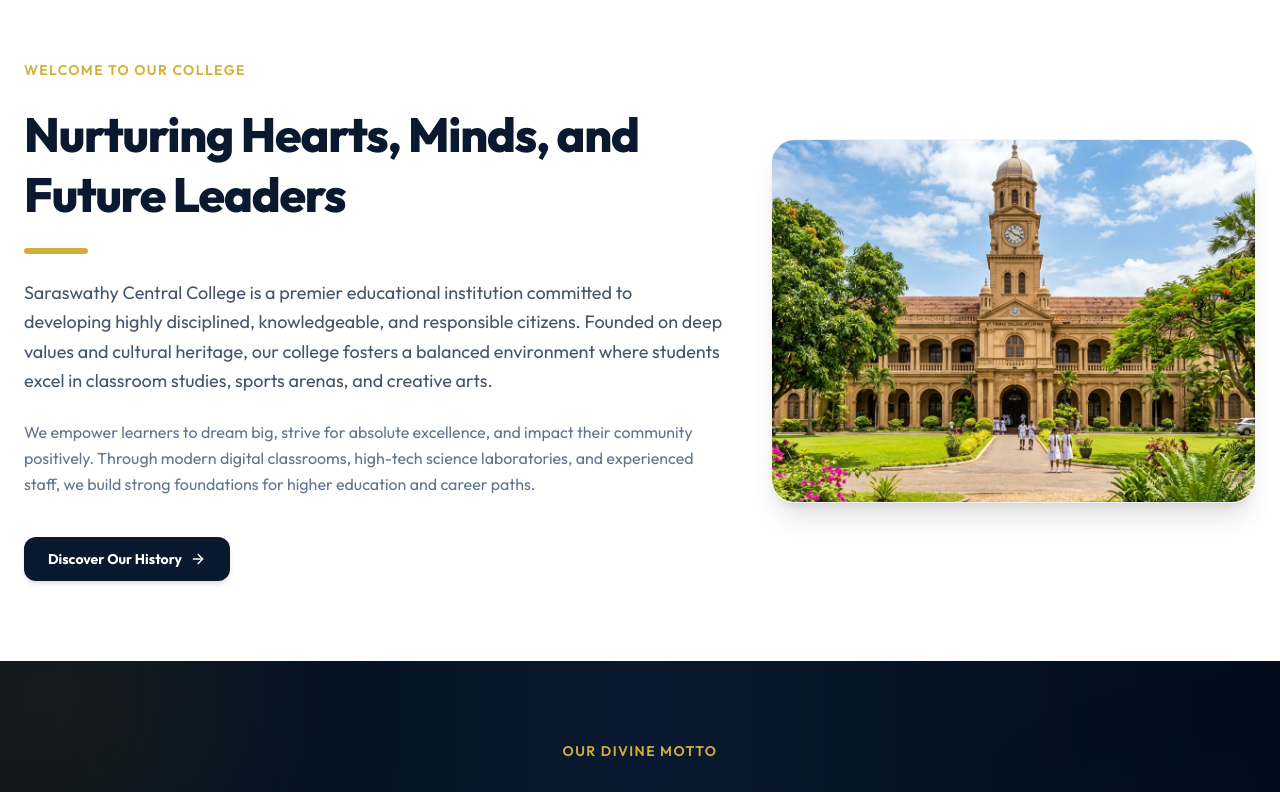
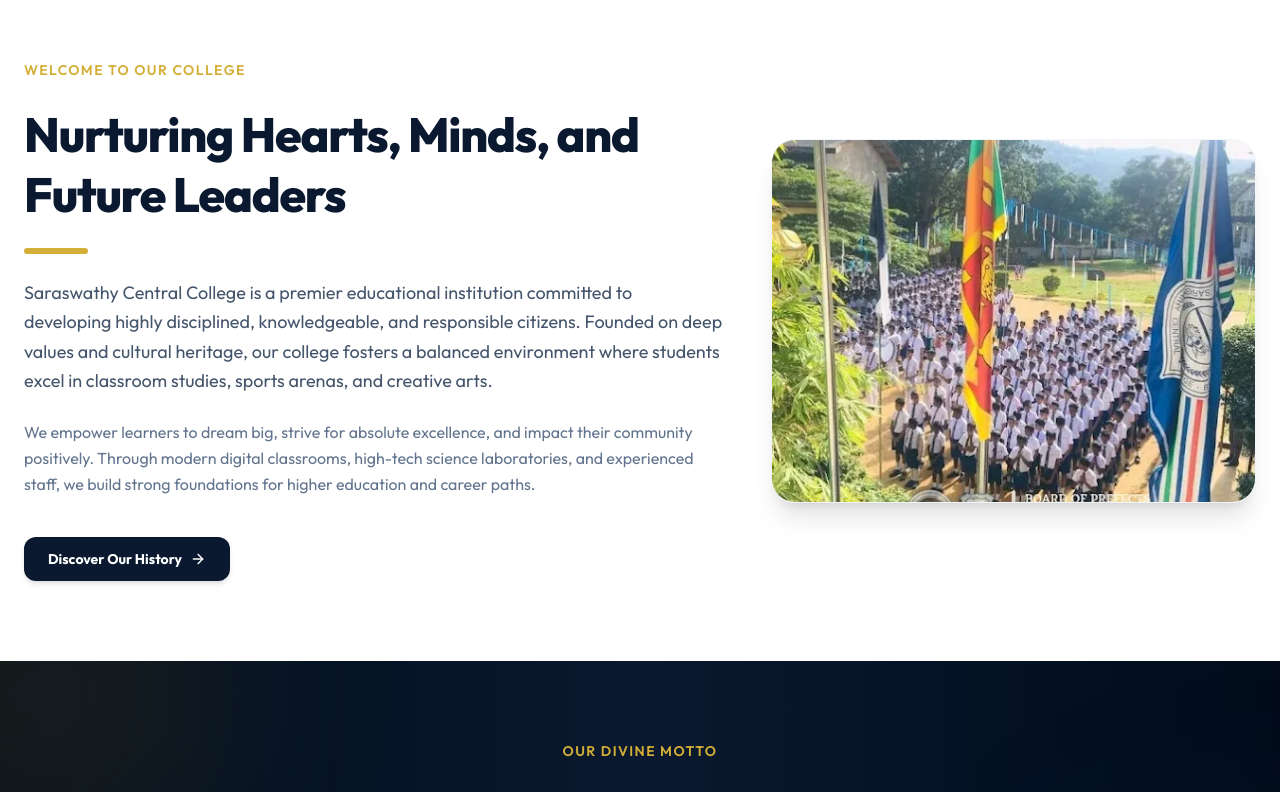
Before and after one commit to Madhushan200/saraswathycentralcollege, a React (Vite) app: page / in a window 1280 px wide. Shown: the part 820-1612 px from the top of the page. Built offline with nearby package versions, Linux system fonts and the light colour scheme; no server answers; the database is empty.

Commit message:
refactor: replace school-building.jpg with school-building.webp and update all code references

```diff
--- a/src/components/GalleryGrid.jsx
+++ b/src/components/GalleryGrid.jsx
@@ -51,7 +51,7 @@ const GalleryGrid = ({ limit = null }) => {
       id: 1,
       title: "Majestic Main Administration Block",
       category: "School Building",
-      image: "/school-building.jpg",
+      image: "/school-building.webp",
       description: "Our historic main building symbolizing over nine decades of academic excellence."
     },
     {
--- a/src/components/HeroSlider.jsx
+++ b/src/components/HeroSlider.jsx
@@ -7,7 +7,7 @@ const HeroSlider = () => {
     {
       title: "Saraswathy Central College",
       subtitle: "Guided by our motto “உழை உயர்”, we inspire students to work hard, rise high, and serve society with knowledge and discipline.",
-      image: "/school-building.jpg",
+      image: "/school-building.webp",
       primaryBtn: "Explore Our School",
       primaryLink: "/about",
       secondaryBtn: "Contact Us",
--- a/src/pages/AboutUs.jsx
+++ b/src/pages/AboutUs.jsx
@@ -67,7 +67,7 @@ const AboutUs = () => {
       {/* Banner */}
       <section className="relative py-24 bg-slate-900 text-white overflow-hidden">
         <div className="absolute inset-0 bg-school-navy-dark/75 z-10" />
-        <img src="/school-building.jpg" alt="About College Banner" className="absolute inset-0 w-full h-full object-cover" />
+        <img src="/school-building.webp" alt="About College Banner" className="absolute inset-0 w-full h-full object-cover" />
         <div className="max-w-7xl mx-auto px-6 relative z-20 text-center space-y-4">
           <span className="text-school-gold font-bold text-sm uppercase tracking-widest font-semibold block">
             Nurturing Generations Since 1935
--- a/src/pages/Academics.jsx
+++ b/src/pages/Academics.jsx
@@ -52,7 +52,7 @@ const Academics = () => {
                 category: "Advanced Level",
                 description: "Builds foundations in corporate administration, finance audit, economics research, and global commerce management.",
                 subjects: "Accounting, Business Studies, Economics, Business Statistics",
-                image: "/school-building.jpg"
+                image: "/school-building.webp"
               },
               {
                 id: 6,
--- a/src/pages/AdminDashboard.jsx
+++ b/src/pages/AdminDashboard.jsx
@@ -27,11 +27,11 @@ const SEED_EVENTS = [
   { id: 3, image: "/cultural-event.jpg", date: "March 12, 2026", category: "Cultural Programs", title: "Cultural Day Program", description: "Students representing various clubs presented traditional dances, music recitals, and visual art pieces highlighting rich regional heritage.", full_content: "Saraswathy Central College hosted its Cultural Day Program, bringing alive the diverse cultural heritage of Sri Lanka. The program included traditional dance forms, instrumental recitals, and Tamil and Sinhala literature recitals. Alongside the stage performances, the Student Art Society hosted an exhibition showcasing beautiful oil paintings, sketches, and handicrafts created entirely by our students, drawing appreciation from parents and well-wishers." },
   { id: 4, image: "/gallery-1.jpg", date: "February 20, 2026", category: "Competitions", title: "Annual Science Exhibition", description: "A massive science fair displaying models of robotics, renewable energy systems, chemistry setups, and eco-friendly farming designs.", full_content: "The Annual Science & Technology Exhibition of Saraswathy Central College drew hundreds of visitors, including students from neighboring schools. Working under the guidance of our science faculty, students displayed working prototypes of solar irrigators, smart home automation sensors, and models representing biological cells. The ICT club also showcased web development frameworks and small video games created using Scratch and JavaScript." },
   { id: 5, image: "/principal.jpg", date: "January 18, 2026", category: "Leadership", title: "Prefects’ Investiture Ceremony", description: "Official badge pinning and pledge taking by the newly elected student leaders, pledging to safeguard discipline and code of conduct.", full_content: "The Prefect Investiture Ceremony for the school year 2026 was held under the patronage of the Principal, Mr. S. Sivanesan. Eighty students from grades 11 and 13 were badged as Senior and Junior Prefects. The newly appointed Head Prefect took the oath of office, leading the board in promising to maintain school rules, coordinate student programs, and serve as role models of discipline and dedication." },
-  { id: 6, image: "/school-building.jpg", date: "June 05, 2026", category: "Community Service", title: "Environmental Awareness Program", description: "Marking World Environment Day, students launched a clean campus drive and planted native trees around the municipality grounds.", full_content: "In celebration of World Environment Day, the Environmental Club of Saraswathy Central College organized a series of community-centric activities. Students from grades 8 to 12 participated in a clean-up campaign targeting public spaces around the Karaveddy junction. Additionally, the college planted 50 native trees on school borders and hosted a seminar on waste management and single-use plastic reduction." }
+  { id: 6, image: "/school-building.webp", date: "June 05, 2026", category: "Community Service", title: "Environmental Awareness Program", description: "Marking World Environment Day, students launched a clean campus drive and planted native trees around the municipality grounds.", full_content: "In celebration of World Environment Day, the Environmental Club of Saraswathy Central College organized a series of community-centric activities. Students from grades 8 to 12 participated in a clean-up campaign targeting public spaces around the Karaveddy junction. Additionally, the college planted 50 native trees on school borders and hosted a seminar on waste management and single-use plastic reduction." }
 ];
 
 const SEED_GALLERY = [
-  { id: 1, title: "Majestic Main Administration Block", category: "School Building", image: "/school-building.jpg", description: "Our historic main building symbolizing over nine decades of academic excellence." },
+  { id: 1, title: "Majestic Main Administration Block", category: "School Building", image: "/school-building.webp", description: "Our historic main building symbolizing over nine decades of academic excellence." },
   { id: 2, title: "Interactive Chemistry Lab Session", category: "Students", image: "/gallery-1.jpg", description: "Senior secondary students performing controlled experiments under faculty guidance." },
   { id: 3, title: "Inter-House Cricket Championship Match", category: "Sports", image: "/sports.jpg", description: "The college first XI team showing intense dedication during the finals." },
   { id: 4, title: "Traditional Ves Dance Performance", category: "Cultural Programs", image: "/cultural-event.jpg", description: "Vibrant showcase of traditional dances during the Annual Cultural Day." },
@@ -58,7 +58,7 @@ const SEED_CLUBS = [
 ];
 
 const SEED_PAGES = [
-  { id: 1, title: "Alumni Association", slug: "alumni-association", banner_image: "/school-building.jpg", content: "<h2>Welcome to the Saraswathy College Alumni Network</h2><p>Our alumni network connects past pupils from all around the world. We collaborate on development projects for the college, offer mentorship programs for senior secondary students, and host annual gather-ups to recall memories and build new connections.</p><h3>Key Initiatives</h3><ul><li>Alumni Scholarship Fund for higher education</li><li>Modernizing the physics and chemistry laboratories</li><li>Sponsoring school sports tournaments and equipment</li></ul><p>If you are a past pupil, register today to stay connected with your alma mater!</p>" }
+  { id: 1, title: "Alumni Association", slug: "alumni-association", banner_image: "/school-building.webp", content: "<h2>Welcome to the Saraswathy College Alumni Network</h2><p>Our alumni network connects past pupils from all around the world. We collaborate on development projects for the college, offer mentorship programs for senior secondary students, and host annual gather-ups to recall memories and build new connections.</p><h3>Key Initiatives</h3><ul><li>Alumni Scholarship Fund for higher education</li><li>Modernizing the physics and chemistry laboratories</li><li>Sponsoring school sports tournaments and equipment</li></ul><p>If you are a past pupil, register today to stay connected with your alma mater!</p>" }
 ];
 
 const SEED_PRINCIPALS = [
@@ -72,7 +72,7 @@ const SEED_ACADEMICS = [
   { id: 2, title: "Junior Secondary Education (Grades 6 - 9)", category: "Junior Secondary", description: "Constructing advanced conceptual reasoning, critical logic, scientific inquiry, and core linguistic competencies.", subjects: "Science & Technology, Mathematics, English, Tamil Literature, History, Geography, Health & Physical Ed, ICT Basics", image: "/gallery-2.jpg" },
   { id: 3, title: "Senior Secondary Education - G.C.E. O/L (Grades 10 - 11)", category: "Ordinary Level", description: "Rigorous academic grooming aimed at preparing students for the National G.C.E. Ordinary Level exams. Focuses on broad stream competence.", subjects: "Science, Mathematics, Tamil/Sinhala, English, History, Religion, Category I (e.g., Music/Art), Category II (Commerce), Category III (ICT)", image: "/students.jpg" },
   { id: 4, title: "Biological & Physical Sciences", category: "Advanced Level", description: "Prepares students for medicine, bio-system engineering, veterinary science, physical research, and civil engineering paths.", subjects: "Physics, Chemistry, Combined Mathematics, Biology, Agricultural Science", image: "/gallery-1.jpg" },
-  { id: 5, title: "Commerce Stream", category: "Advanced Level", description: "Builds foundations in corporate administration, finance audit, economics research, and global commerce management.", subjects: "Accounting, Business Studies, Economics, Business Statistics", image: "/school-building.jpg" },
+  { id: 5, title: "Commerce Stream", category: "Advanced Level", description: "Builds foundations in corporate administration, finance audit, economics research, and global commerce management.", subjects: "Accounting, Business Studies, Economics, Business Statistics", image: "/school-building.webp" },
   { id: 6, title: "Arts & Humanities Stream", category: "Advanced Level", description: "Nurtures analytical skills in linguistic literature, historical studies, law, governance, and creative expression.", subjects: "Tamil/English Literature, Political Science, Geography, History, Logic, Fine Arts", image: "/cultural-event.jpg" },
   { id: 7, title: "Technology Stream", category: "Advanced Level", description: "A modern stream specializing in technical, field-focused engineering processes and software solutions.", subjects: "Engineering Technology, Biosystems Technology, Science for Technology, Information & Communication Technology", image: "/gallery-2.jpg" }
 ];
--- a/src/pages/ContactUs.jsx
+++ b/src/pages/ContactUs.jsx
@@ -36,7 +36,7 @@ const ContactUs = () => {
       {/* Banner */}
       <section className="relative py-20 bg-slate-900 text-white overflow-hidden">
         <div className="absolute inset-0 bg-school-navy-dark/75 z-10" />
-        <img src="/school-building.jpg" alt="Contact Banner" className="absolute inset-0 w-full h-full object-cover" />
+        <img src="/school-building.webp" alt="Contact Banner" className="absolute inset-0 w-full h-full object-cover" />
         <div className="max-w-7xl mx-auto px-6 relative z-20 text-center space-y-4">
           <span className="text-school-gold font-bold text-sm uppercase tracking-widest font-semibold block">
             Connect With Us
--- a/src/pages/EventsNews.jsx
+++ b/src/pages/EventsNews.jsx
@@ -84,7 +84,7 @@ const EventsNews = () => {
     },
     {
       id: 6,
-      image: "/school-building.jpg",
+      image: "/school-building.webp",
       date: "June 05, 2026",
       category: "Community Service",
       title: "Environmental Awareness Program",
--- a/src/pages/Home.jsx
+++ b/src/pages/Home.jsx
@@ -108,7 +108,7 @@ const Home = () => {
             <div className="absolute inset-0 bg-school-gold rounded-3xl rotate-3 scale-95 opacity-20 -z-10" />
             <div className="absolute -top-4 -left-4 w-12 h-12 bg-school-gold/15 rounded-2xl -z-10" />
             <img
-              src="/school-building.jpg"
+              src="/school-building.webp"
               alt="School Campus"
               className="w-full aspect-[4/3] object-cover rounded-3xl shadow-xl border border-slate-100"
             />
```
Also changed, not shown: public/school-building.jpg (deleted), public/school-building.webp (added).
